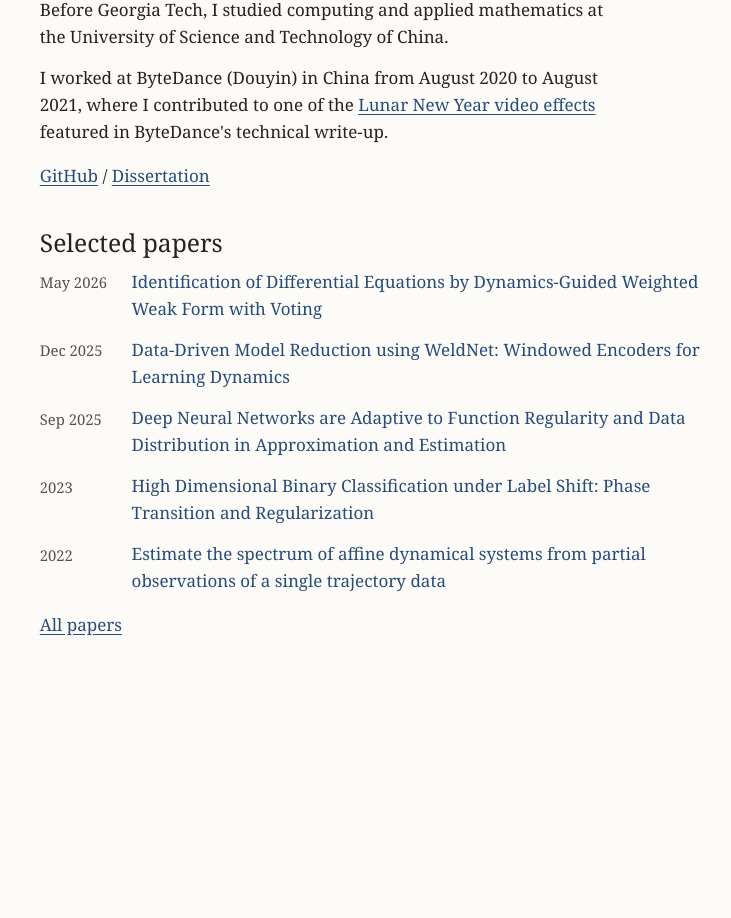
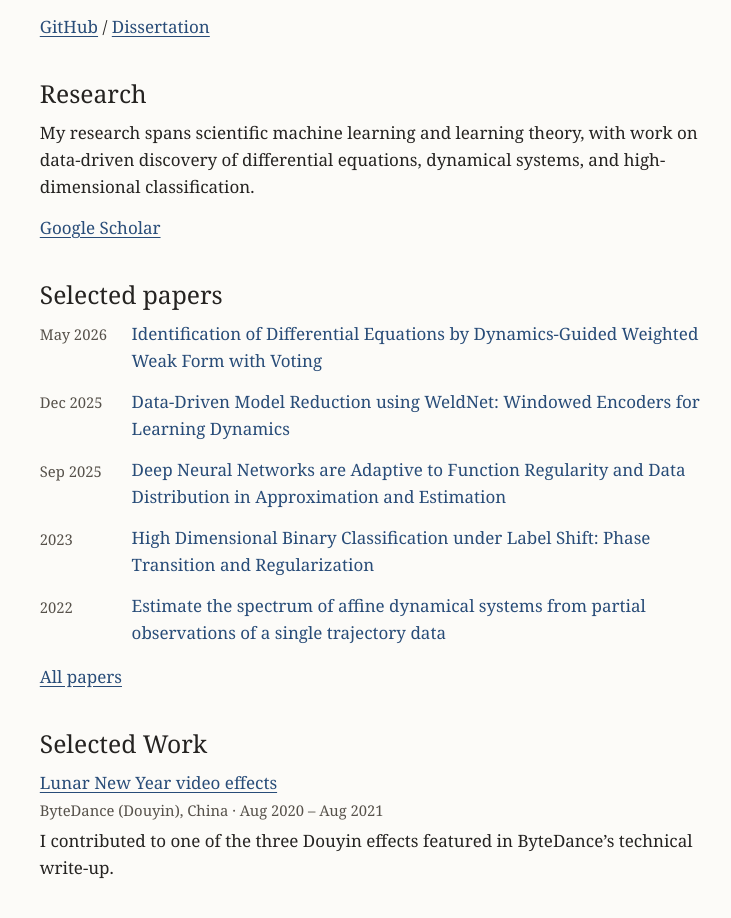
Before and after one commit to jcheng328/jcheng328.github.io, an Astro site: page / in a window 1280 px wide. Shown: the part 290-1208 px from the top of the page, 369-1100 px from the left. Before the commit the page ends 1011 px from the top, so only its background shows below. Built offline with nearby package versions, Linux system fonts and the light colour scheme; Astro itself is replaced by a stand-in of ours.

Commit message:
Add research and selected work sections

```diff
--- a/src/data/profile.json
+++ b/src/data/profile.json
@@ -2,14 +2,21 @@
   "name": "Jiahui Cheng",
   "github": "https://github.com/jcheng328",
   "portrait": "https://avatars.githubusercontent.com/u/29350499?v=4&s=384",
-  "bio": "I completed my PhD in Computational Science and Engineering at Georgia Tech. My doctoral research focused on data-driven discovery of differential equations, binary classification, and dynamical systems. Before Georgia Tech, I studied computing and applied mathematics at the University of Science and Technology of China.",
+  "bio": "I completed my PhD in Computational Science and Engineering at Georgia Tech. Before Georgia Tech, I studied computing and applied mathematics at the University of Science and Technology of China.",
   "dissertation": "https://repository.gatech.edu/entities/publication/be49532c-8d80-499e-b45a-5796f3db551b",
-  "industry": {
-    "employer": "ByteDance (Douyin)",
-    "dates": "August 2020 to August 2021",
-    "project": "Lunar New Year video effects",
-    "writeup": "https://zhuanlan.zhihu.com/p/354132633"
+  "research": {
+    "summary": "My research spans scientific machine learning and learning theory, with work on data-driven discovery of differential equations, dynamical systems, and high-dimensional classification.",
+    "scholar": "https://scholar.google.com/citations?user=OqVRn70AAAAJ&hl=en"
   },
+  "selectedWork": [
+    {
+      "title": "Lunar New Year video effects",
+      "organization": "ByteDance (Douyin), China",
+      "dates": "Aug 2020 – Aug 2021",
+      "description": "I contributed to one of the three Douyin effects featured in ByteDance’s technical write-up.",
+      "url": "https://zhuanlan.zhihu.com/p/354132633"
+    }
+  ],
   "papers": [
     {
       "title": "Identification of Differential Equations by Dynamics-Guided Weighted Weak Form with Voting",
--- a/src/pages/index.astro
+++ b/src/pages/index.astro
@@ -12,22 +12,33 @@ const selected = profile.papers.filter((paper) => paper.featured).sort((a, b) =>
     <div class="profile-content">
       <h1>{profile.name}</h1>
       <p>{profile.bio}</p>
-      <p>
-        I worked at {profile.industry.employer} in China from {profile.industry.dates},
-        where I contributed to one of the
-        <a href={profile.industry.writeup}>{profile.industry.project}</a>
-        featured in ByteDance's technical write-up.
-      </p>
       <p class="profile-links">
         <a href={profile.github}>GitHub</a>
         <span aria-hidden="true"> / </span>
         <a href={profile.dissertation}>Dissertation</a>
       </p>
+      <section aria-labelledby="research">
+        <h2 id="research">Research</h2>
+        <p>{profile.research.summary}</p>
+        <p><a href={profile.research.scholar}>Google Scholar</a></p>
+      </section>
       {selected.length > 0 && (
         <section aria-labelledby="selected-papers">
           <h2 id="selected-papers">Selected papers</h2>
           {selected.map((paper) => <Paper paper={paper} compact />)}
           <p class="all-papers"><a href={papersUrl}>All papers</a></p>
+        </section>
+      )}
+      {profile.selectedWork.length > 0 && (
+        <section aria-labelledby="selected-work">
+          <h2 id="selected-work">Selected Work</h2>
+          {profile.selectedWork.map((work) => (
+            <article class="work-entry">
+              <h3><a href={work.url}>{work.title}</a></h3>
+              <p class="work-meta">{work.organization} · {work.dates}</p>
+              <p>{work.description}</p>
+            </article>
+          ))}
         </section>
       )}
     </div>
@@ -41,6 +52,9 @@ const selected = profile.papers.filter((paper) => paper.featured).sort((a, b) =>
   .profile-links { margin-top: 1rem; }
   section { margin-top: 2.25rem; --paper-label-width: 4.4rem; }
   .all-papers { margin-top: 1rem; }
+  .work-entry { margin-block: 0 1rem; }
+  .work-entry h3 { margin: 0; font-size: 1rem; font-weight: normal; }
+  .work-entry .work-meta { margin: .15rem 0 .3rem; font-size: .87rem; color: #56514a; }
 
   @media (max-width: 700px) {
     .profile { grid-template-columns: 1fr; gap: 1.3rem; }
```
